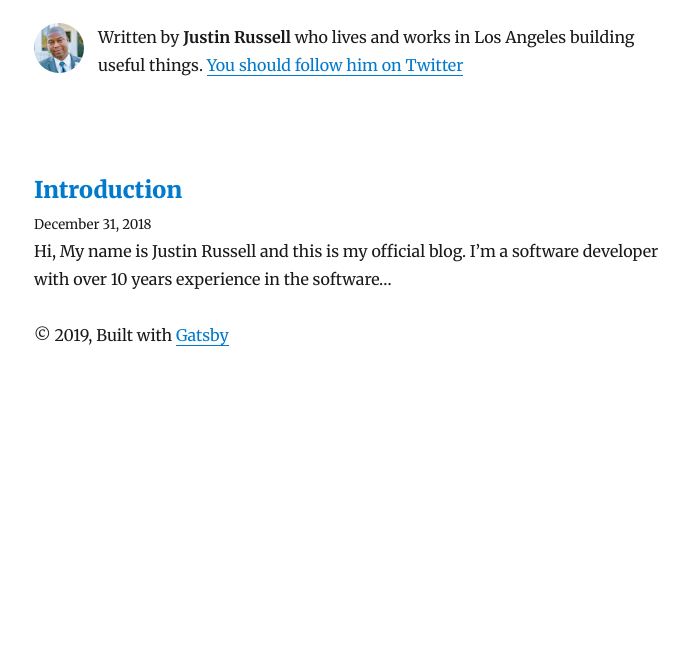
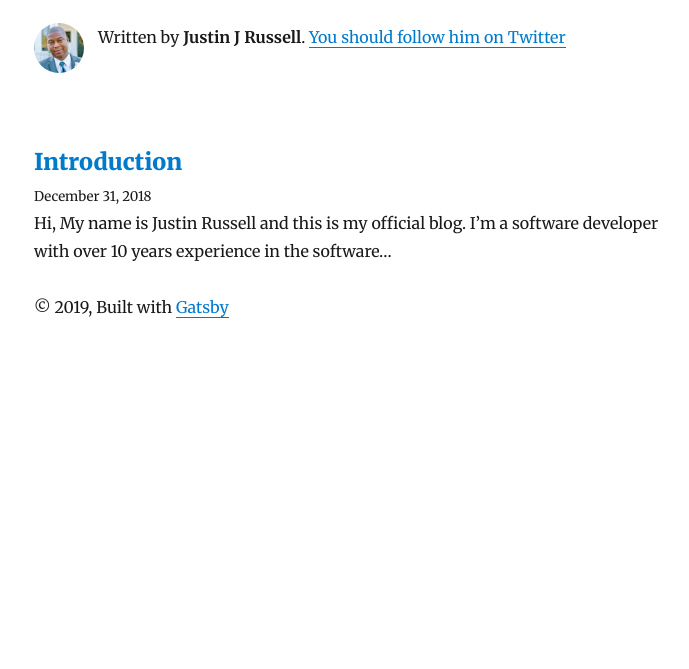
Before and after one commit to justinjrussell/gatsby-blog, a Gatsby site: page / in a window 1280 px wide. Shown: the part 131-800 px from the top of the page, without its empty margins (291-980 px from the left). Built offline with nearby package versions, Linux system fonts and the light colour scheme; Gatsby itself is replaced by a stand-in of ours; some packages are replaced by stand-ins of ours.

Commit message:
Updated bio info and added s3 sync script

```diff
--- a/gatsby-config.js
+++ b/gatsby-config.js
@@ -1,8 +1,8 @@
 module.exports = {
   siteMetadata: {
     title: `Justin J Russell`,
-    author: `Justin Russell`,
-    description: `Justin Russell - Software Engineer`,
+    author: `Justin J Russell`,
+    description: `Justin J Russell - Software Engineer`,
     siteUrl: `http://www.justinjrussell.com/`,
     social: {
       twitter: `justinjrussell`,
--- a/package.json
+++ b/package.json
@@ -58,6 +58,7 @@
     "develop": "gatsby develop",
     "start": "npm run develop",
     "build": "gatsby build",
-    "fix-semi": "eslint --quiet --ignore-pattern node_modules --ignore-pattern public --parser babel-eslint --no-eslintrc --rule '{\"semi\": [2, \"never\"], \"no-extra-semi\": [2]}' --fix gatsby-node.js"
+    "fix-semi": "eslint --quiet --ignore-pattern node_modules --ignore-pattern public --parser babel-eslint --no-eslintrc --rule '{\"semi\": [2, \"never\"], \"no-extra-semi\": [2]}' --fix gatsby-node.js",
+    "sync:s3": "aws s3 sync ./public s3://justinjrussell.com --delete"
   }
 }
--- a/src/components/Bio.js
+++ b/src/components/Bio.js
@@ -28,7 +28,7 @@ function Bio() {
               }}
             />
             <p>
-              Written by <strong>{author}</strong> who lives and works in Los Angeles building useful things.
+              Written by <strong>{author}</strong>.
               {` `}
               <a href={`https://twitter.com/${social.twitter}`}>
                 You should follow him on Twitter
```
